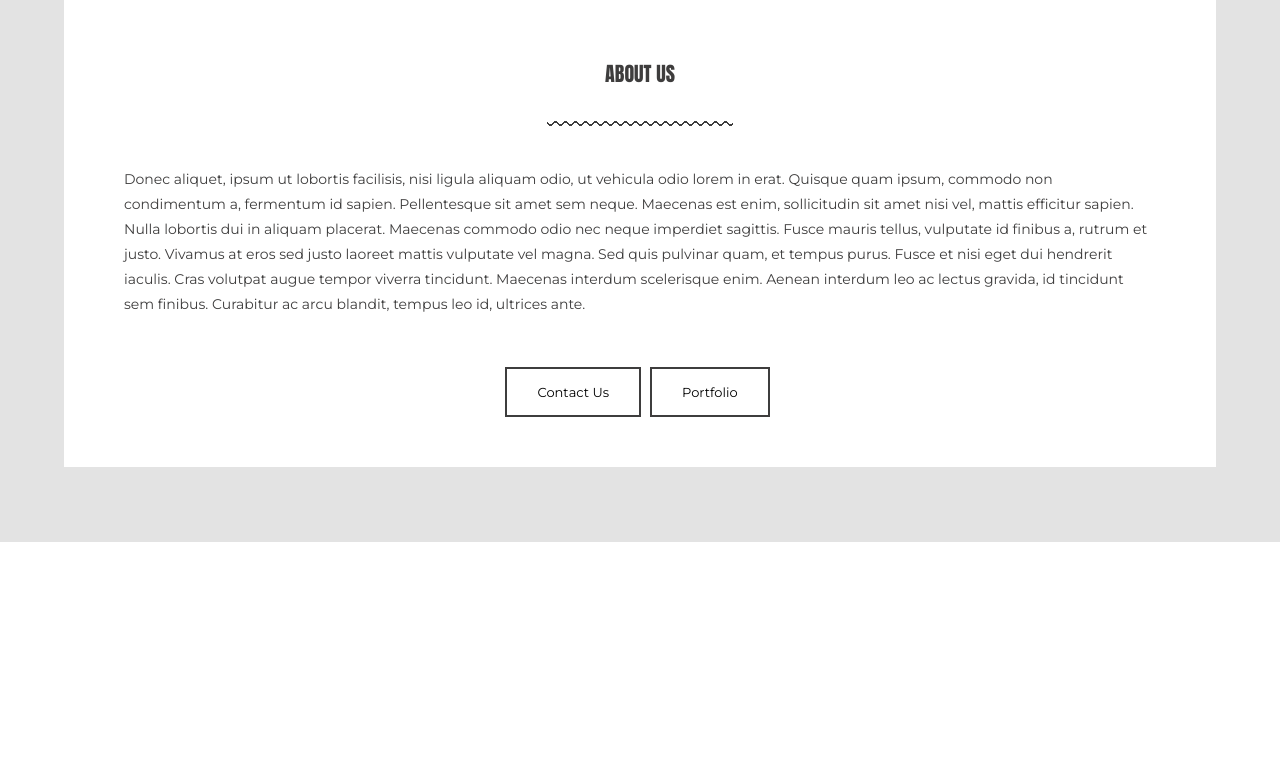
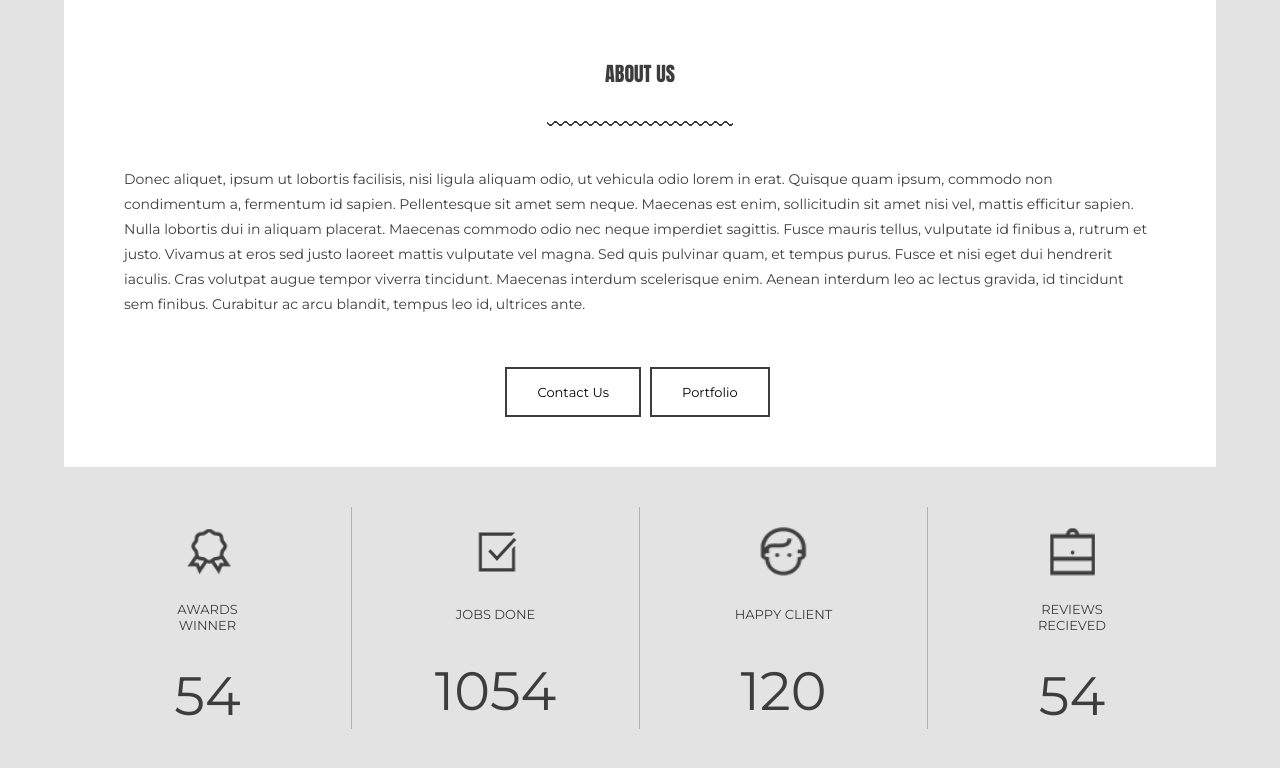
Before and after one commit to MarkevichVlad-1431/Atlantida, a website built with webpack: page src/index.html in a window 1280 px wide. Shown: the part 1197-1965 px from the top of the page. Before the commit the page ends 1739 px from the top, so only its background shows below. Built offline with nearby package versions, Linux system fonts and the light colour scheme.

Commit message:
create AboutUs

```diff
--- a/src/index.html
+++ b/src/index.html
@@ -134,6 +134,36 @@
                             <button>Portfolio</button>
                         </div>
                     </div>
+                    <div class="result">
+                        <div class="resultBlock">
+                            <div class="resultBlock__img">
+                                <img src="../src/assets/images/result_ico_1.png" alt="">
+                            </div>
+                            <div class="resultBlock__title">awards winner</div>
+                            <div class="resultBlock__text">54</div>
+                        </div>
+                        <div class="resultBlock">
+                            <div class="resultBlock__img">
+                                <img src="../src/assets/images/result_ico_2.png" alt="">
+                            </div>
+                            <div class="resultBlock__title">jobs done</div>
+                            <div class="resultBlock__text">1054</div>
+                        </div>
+                        <div class="resultBlock">
+                            <div class="resultBlock__img">
+                                <img src="../src/assets/images/result_ico_3.png" alt="">
+                            </div>
+                            <div class="resultBlock__title">Happy Client</div>
+                            <div class="resultBlock__text">120</div>
+                        </div>
+                        <div class="resultBlock">
+                            <div class="resultBlock__img">
+                                <img src="../src/assets/images/result_ico_4.png" alt="">
+                            </div>
+                            <div class="resultBlock__title">Reviews Recieved</div>
+                            <div class="resultBlock__text">54</div>
+                        </div>
+                    </div>
                 </div>
             </main>
         </div>
--- a/src/index.js
+++ b/src/index.js
@@ -2,3 +2,4 @@ import './styles/index.scss'
 
 import './scripts/mobile_menu';
 import './scripts/scroll';
+import './scripts/getStart';
--- /dev/null
+++ b/src/scripts/getStart.js
@@ -0,0 +1,12 @@
+const getStartButton = document.querySelector('.sliderText__start');
+const aboutUs = document.querySelector('#aboutUs');
+getStartButton.addEventListener('click', scrollDown);
+
+
+function scrollDown() {
+    aboutUs.scrollIntoView({
+        behavior: 'smooth',
+        block: 'start'
+    });
+
+}
--- a/src/styles/components/aboutUs.scss
+++ b/src/styles/components/aboutUs.scss
@@ -89,4 +89,82 @@ main {
             }
         }
     }
+    .result{
+        margin-top: 40px;
+        display: grid;
+        grid-template-columns: 1fr 1fr 1fr 1fr;
+
+        @media screen and (max-width: 1200px) {
+            grid-template-columns: 1fr 1fr;
+            grid-template-rows: 1fr 1fr;
+            gap: 10px;
+        }
+
+        @media screen and (max-width: 769px) {
+            grid-template-columns: 1fr;
+            margin-top: 20px;
+        }
+
+        .resultBlock{
+            padding:  0 80px;
+            display: grid;
+            justify-items: center;
+
+            text-align: center;
+
+            border-right: 1px solid #b0b0b0;
+            &:last-child{
+                border-right: 0;
+
+                @media screen and (max-width: 1200px) {
+                    border: 1px solid #b0b0b0;
+                }
+            }
+
+            @media screen and (max-width: 1200px) {
+                border: 1px solid #b0b0b0;
+                padding: 0;
+
+            }
+
+            .resultBlock__img{
+                padding-top: 20px;
+
+                img{
+                    width: 50px;
+                    height: 50px;
+
+                    @media screen and (max-width: 769px) {
+                        width: 25px;
+                        height: 25px;
+                    }
+                }
+            }
+
+            .resultBlock__title{
+                margin: 20px 0 30px 0;
+                width: 100px;
+
+                font-family: Montserrat Regular, sans-serif;
+                text-transform: uppercase;
+                font-size: 13px;
+                color: $aboutTextColor;
+
+                @media screen and (max-width: 769px) {
+                    margin: 10px 0 15px 0;
+                }
+            }
+
+            .resultBlock__text{
+                font-size: 54px;
+                font-family: Montserrat Regular, sans-serif;
+                text-transform: uppercase;
+                color: $aboutTextColor;
+
+                @media screen and (max-width: 769px) {
+                    font-size: 30px;
+                }
+            }
+        }
+    }
 }
```
Also changed, not shown: src/assets/images/result_ico_1.png (added), src/assets/images/result_ico_2.png (added), src/assets/images/result_ico_3.png (added), src/assets/images/result_ico_4.png (added).
